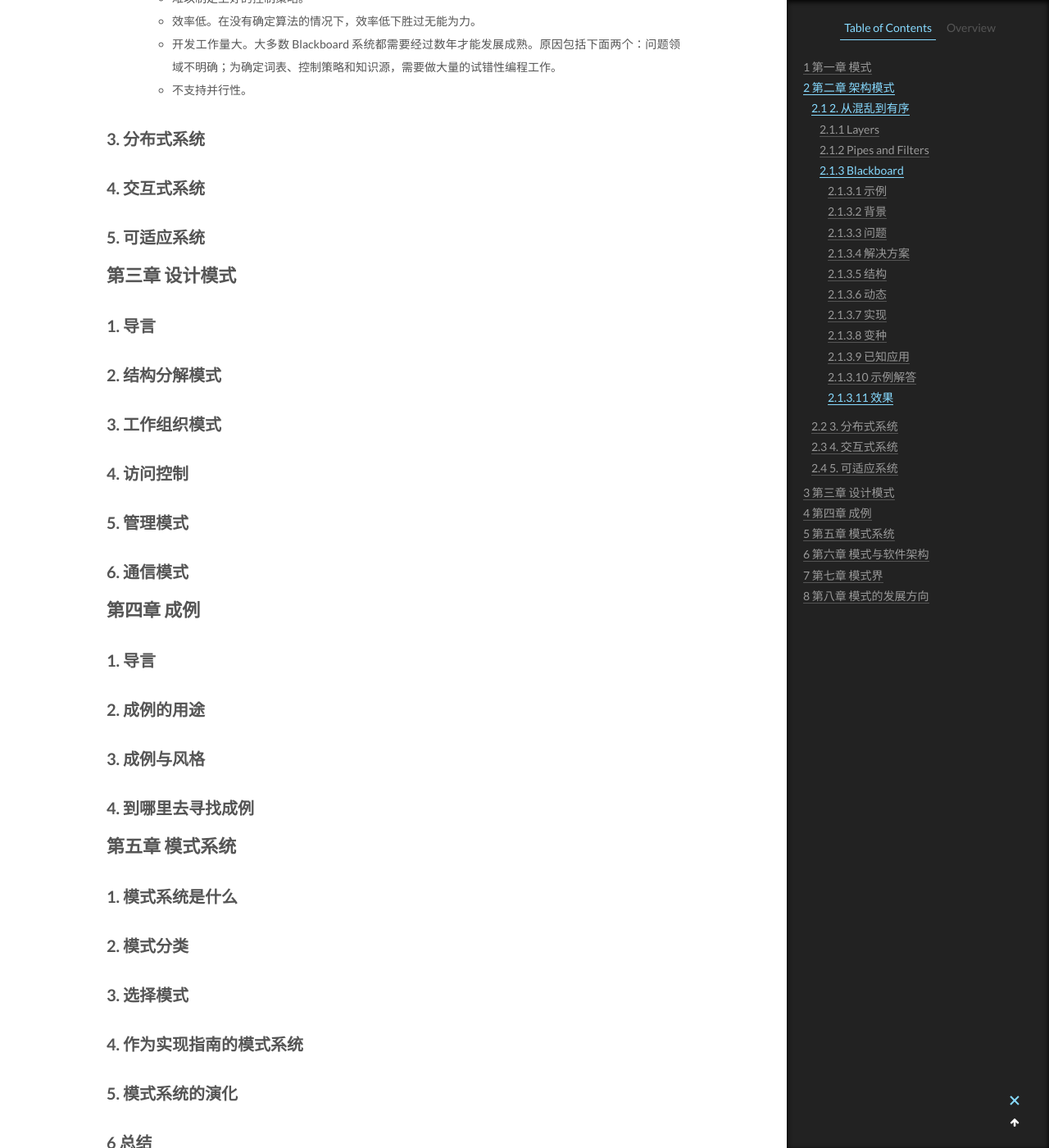
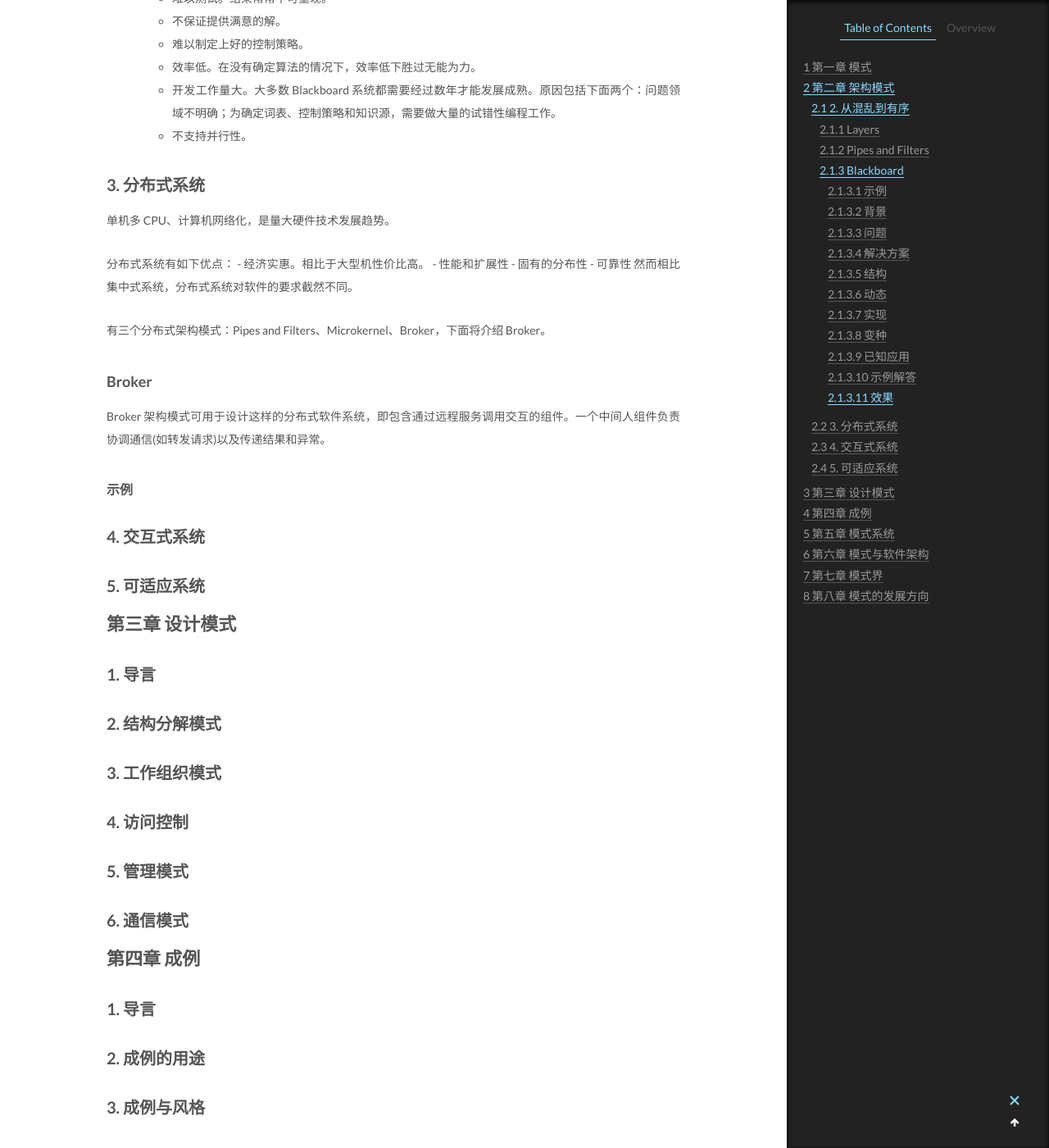
Before and after one commit to CodeHunter2006/CodeHunter2006.github.io, a Jekyll site: the page built from _posts/2019-11-16-Pattern_Oriented_Software_Architecture_notes.md, in a window 1280 px wide and 1400 px high, scrolled down 17577 px. Shown: the whole window at 82% size. Built offline with Jekyll 4.4.1, drawn with Linux system fonts in a browser that asks for light colours; some of the changed text lies outside the part shown.

Commit message:
[chore]: add contents

```diff
--- a/_posts/2019-11-16-Pattern_Oriented_Software_Architecture_notes.md
+++ b/_posts/2019-11-16-Pattern_Oriented_Software_Architecture_notes.md
@@ -10,7 +10,7 @@ tags:
 
 // TODO 全文读后感
 
-- 本书的知识体系发源于《设计模式》，但是又提高了一个层次，以更通用的视角总结模式
+- 本书的知识体系发源于《设计模式》，但是又提高了一个层次，以更通用的视角总结模式。将模式分为三个层次：架构模式、设计模式和成例(方言)。介绍了常用的架构模式、成例，补充了《设计模式》中没有介绍但常用的一些模式。
 - 模式有助于将复杂的代码抽象成可学习的内容，提高学习效率、提高沟通效率
 - 模式的实现并不局限于特定的范式或语言(这正是我之前把 C++中使用的设计模式应用于 Javascript 时的感受)
 - 以前只知道系统设计要按照分层结构(Layers)，现在知道这其实只是其中一种模式，只不过这种模式使用较广泛
@@ -537,6 +537,19 @@ Blackboard 架构背后的理念是，一系列独立的程序携手合作，致
 
 ## 3. 分布式系统
 
+单机多 CPU、计算机网络化，是量大硬件技术发展趋势。
+
+分布式系统有如下优点： - 经济实惠。相比于大型机性价比高。 - 性能和扩展性 - 固有的分布性 - 可靠性
+然而相比集中式系统，分布式系统对软件的要求截然不同。
+
+有三个分布式架构模式：Pipes and Filters、Microkernel、Broker，下面将介绍 Broker。
+
+### Broker
+
+Broker 架构模式可用于设计这样的分布式软件系统，即包含通过远程服务调用交互的组件。一个中间人组件负责协调通信(如转发请求)以及传递结果和异常。
+
+#### 示例
+
 ## 4. 交互式系统
 
 ## 5. 可适应系统
```
Also changed, not shown: _posts/2018-11-28-Go_Syntax.md (+16 -1 lines).
